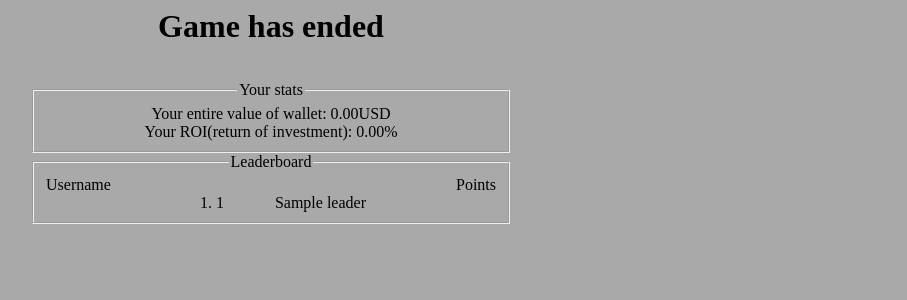
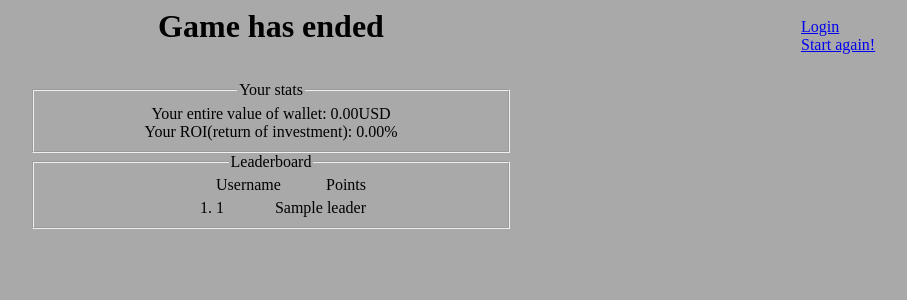
Before and after one commit to topeklc/Trading-game, a Flask app: template game/templates/stats.html in a window 1280 px wide. Shown: the top 300 px of the page, without its empty margins (369-1276 px from the left). Run offline with Flask 2, Linux system fonts and the light colour scheme; the template is opened without the code that fills it: most values are stand-ins (such as "Sample title", 1, 10 or a date in 2020); some libraries are stand-ins or nearby versions.

Commit message:
change chart color and add navigation to last page

```diff
--- a/game/static/styles/style.css
+++ b/game/static/styles/style.css
@@ -80,3 +80,7 @@ width: 100px;
 .leaderboard-points {
   text-align: right;
 }
+
+.margin-bot{
+  margin-bottom: 5px;
+}
--- a/game/templates/stats.html
+++ b/game/templates/stats.html
@@ -6,6 +6,15 @@
     <title>Trading Game</title>
 </head>
 <body>
+<div class="navbar">
+    {% if current_user.is_authenticated %}
+    <a href="{{ url_for('logout') }}">Logout</a>
+    {% endif %}
+    {% if not current_user.is_authenticated %}
+    <a href="{{ url_for('login') }}">Login</a>
+    {% endif %}
+    <div><a href="{{ url_for('settings') }}">Start again!</a></div>
+</div>
 <h1>Game has ended</h1>
 <br>
 <br>
@@ -29,8 +38,9 @@
 <fieldset>
     <legend>Leaderboard</legend>
     <div class="leaderboard-container">
-    <div class="wrapper"><div class="leaderboard-username">Username</div><div class="leaderboard-points">Points</div></div>
+
 <ol class="leaderboard-list">
+    <div class="wrapper"><div class="leaderboard-username margin-bot">Username</div><div class="leaderboard-points margin-bot">Points</div></div>
     {% for leader in leaderboard %}
         <li><div class="wrapper"><div class="leaderboard-username">{{ leader[0] }}</div><div class="leaderboard-points">{{ leader[1] }}</div></div></li>
     {% endfor %}
```
Also changed, not shown: game/routes.py (+16 -1 lines).
